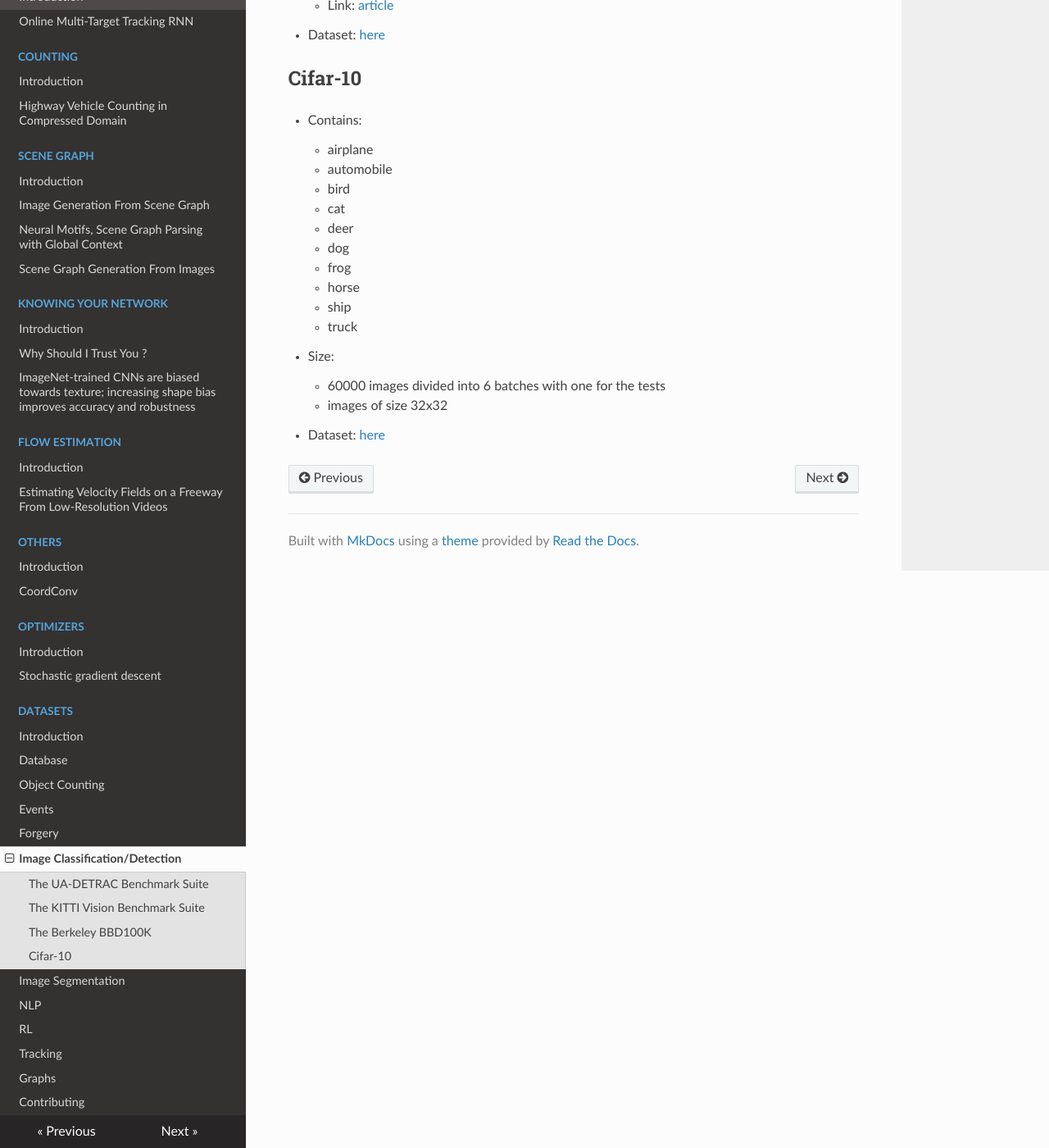
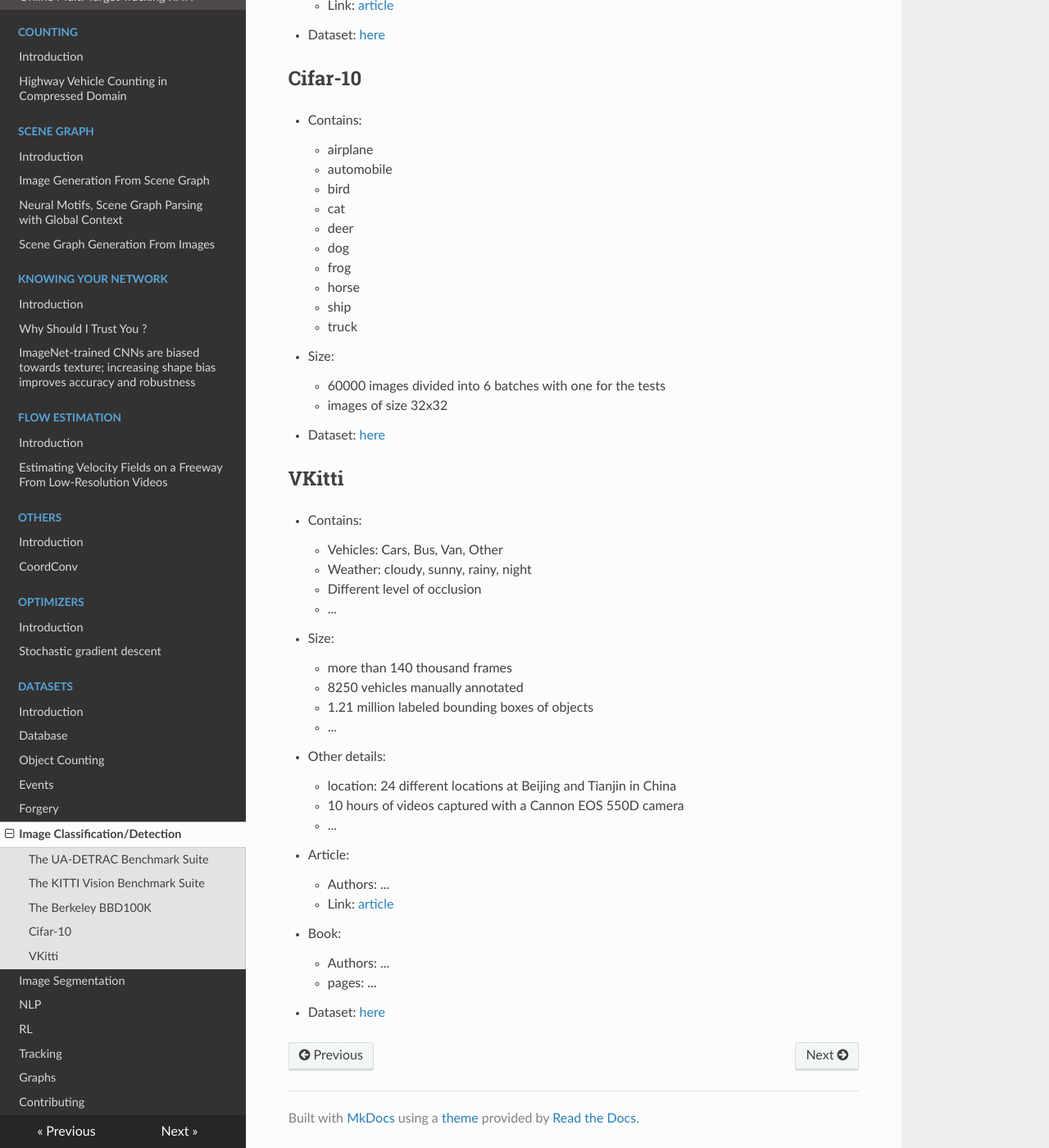
Before and after one commit to D3lt4lph4/papers, an MkDocs documentation site: the page built from docs/datasets/imageclassification.md, in a window 1280 px wide and 1400 px high, scrolled down 2121 px. Shown: the whole window at 82% size. Built offline with MkDocs 1.6.1, drawn with Linux system fonts in a browser that asks for light colours; nearby versions of some CDN libraries; old or Windows-style settings are respelled for this version of MkDocs.

Commit message:
skeleton

```diff
--- a/docs/datasets/imageclassification.md
+++ b/docs/datasets/imageclassification.md
@@ -97,3 +97,32 @@ This dataset is both for multi-object detection and multi-object tracking.
     - images of size 32x32
 
 - Dataset: [here](https://www.cs.toronto.edu/~kriz/cifar.html)
+
+## VKitti
+
+- Contains:
+    - Vehicles: Cars, Bus, Van, Other
+    - Weather: cloudy, sunny, rainy, night
+    - Different level of occlusion
+    - ...
+
+- Size:
+    - more than 140 thousand frames
+    - 8250 vehicles manually annotated
+    - 1.21 million labeled bounding boxes of objects
+    - ...
+
+- Other details:
+    - location: 24 different locations at Beijing and Tianjin in China
+    - 10 hours of videos captured with a Cannon EOS 550D camera
+    - ...
+
+- Article:
+    - Authors: ...
+    - Link: [article](https://mylink)
+
+- Book:
+    - Authors: ...
+    - pages: ...
+
+- Dataset: [here](http://mylink)
```
Also changed, not shown: docs/gan/maskshadowgan.md (added, +28 -0 lines), docs/imagedetection/vkitti.md (added, +30 -0 lines), docs/gan/index.md (added).
